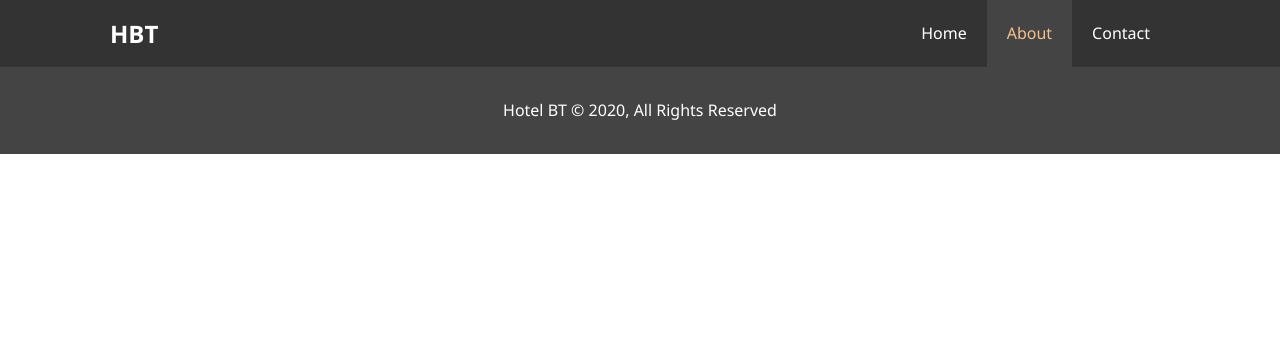
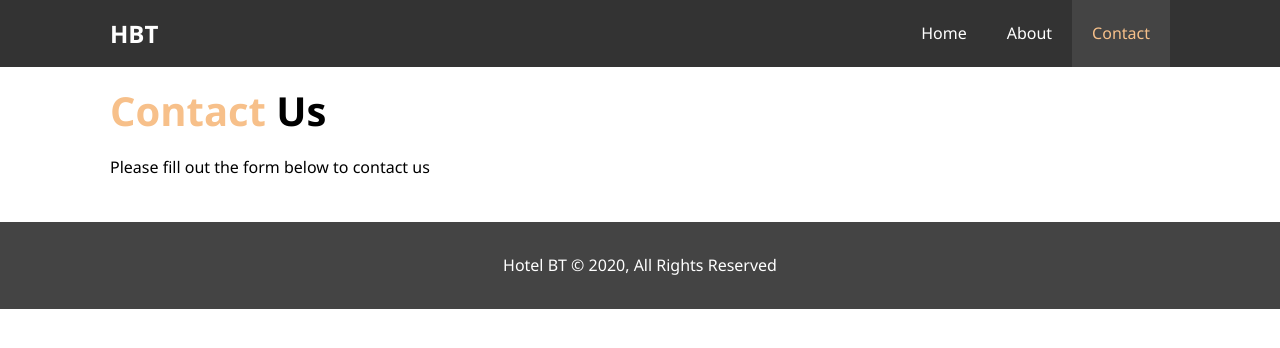
Before and after one commit to dean-hildebrand/hotel-landing-page, a plain HTML site: page contact.html in a window 1280 px wide. Drawn offline with Linux system fonts and the light colour scheme.

Commit message:
Contact html page with heading and style sheet for fontawesome

```diff
--- a/contact.html
+++ b/contact.html
@@ -3,8 +3,9 @@
 <head>
     <meta charset="UTF-8">
     <meta name="viewport" content="width=device-width, initial-scale=1.0">
+    <link rel="stylesheet" href="https://use.fontawesome.com/releases/v5.15.1/css/all.css" integrity="sha384-vp86vTRFVJgpjF9jiIGPEEqYqlDwgyBgEF109VFjmqGmIY/Y4HV4d3Gp2irVfcrp" crossorigin="anonymous">
     <link rel="stylesheet" href="css/style.css">
-    <title>Hotel BT | About</title>
+    <title>Hotel BT | Contact</title>
 </head>
 <body>
     <header>
@@ -13,12 +14,20 @@
                 <h1 class="logo"><a href="index.html"></a>HBT</a></h1>
                 <ul>
                     <li><a href="index.html">Home</a></li>
-                    <li><a href="about.html" class="current">About</a></li>
-                    <li><a href="contact.html">Contact</a></li>
+                    <li><a href="about.html">About</a></li>
+                    <li ><a href="contact.html" class="current">Contact</a></li>
                 </ul>
             </div>
         </nav>
     </header>
+
+    <section id="contact-form" class="py-3">
+        <div class="container">
+            <h1 class="l-heading"><span class="text-primary">Contact</span> Us</h1>
+            <p>Please fill out the form below to contact us</p>
+        </div>
+    </section>
+
 
     <footer id="main-footer">
         <p>Hotel BT &copy; 2020, All Rights Reserved</p>
--- a/css/style.css
+++ b/css/style.css
@@ -209,7 +209,7 @@ p {
 #testimonials {
     height: 600px;
     background: url("../images/test-bg.jpg") no-repeat center center/cover;
-    padding-top: 40px;
+    padding-top: 100px;
 }
 
 #testimonials h2 {
```
